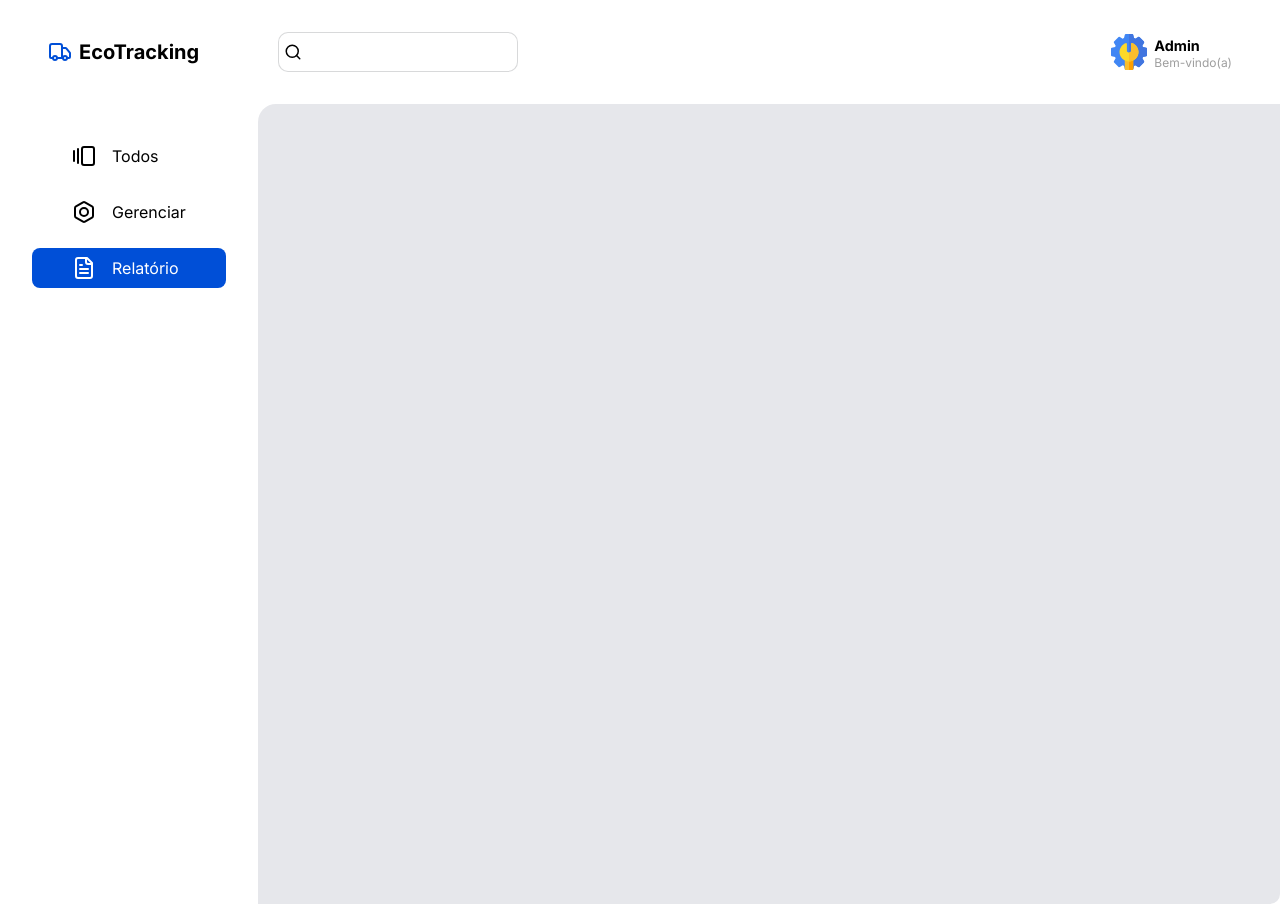
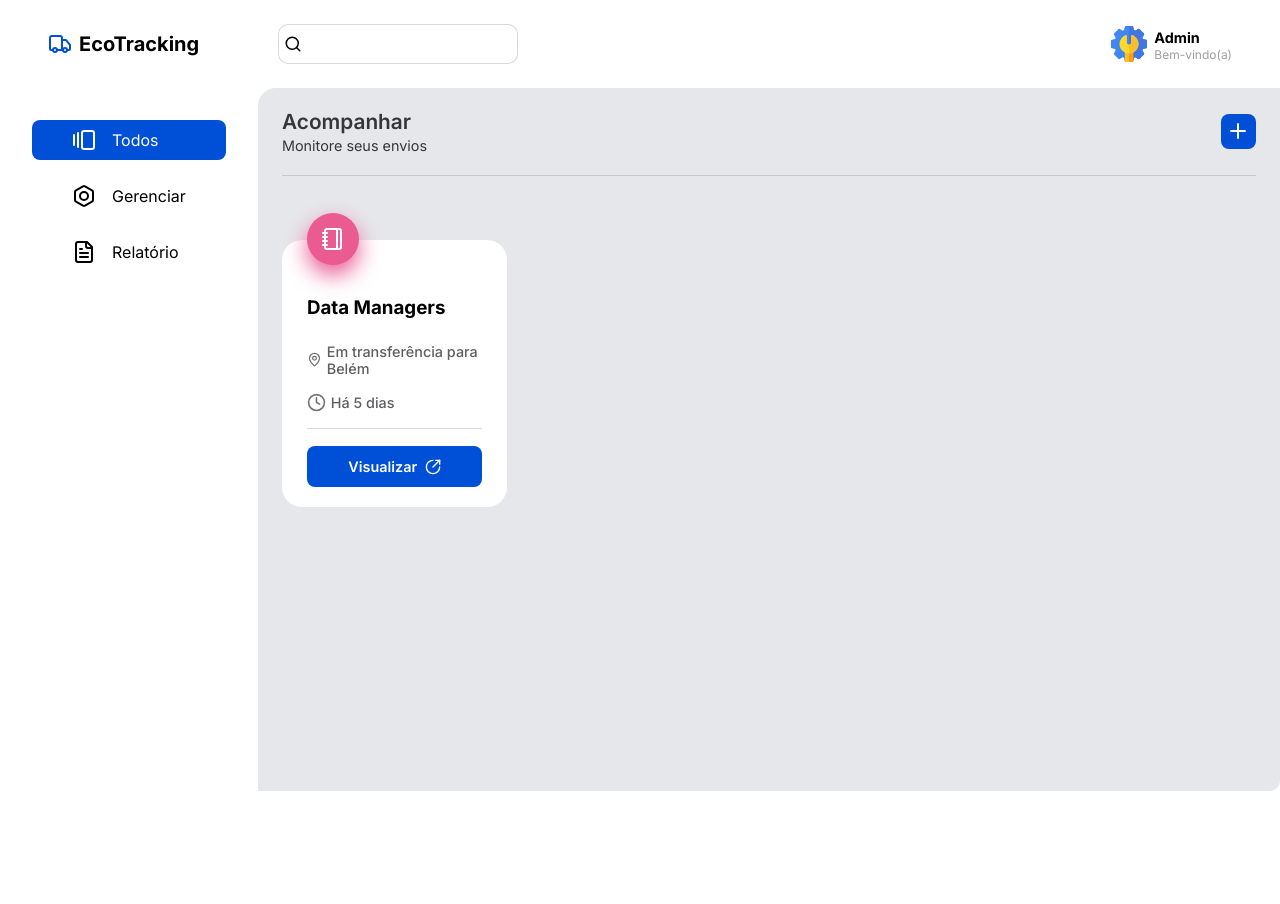
Before and after one commit to reury-cardoso/react-tracking-api, a React (Vite) app: page / in a window 1280 px wide. After the commit the page ends 800 px from the top, so only its background shows below. Built offline with nearby package versions, Linux system fonts and the light colour scheme.

Commit message:
:two: feat: added second section and elements

```diff
--- a/src/components/header/header.css
+++ b/src/components/header/header.css
@@ -2,7 +2,7 @@ header {
   display: flex;
   justify-content: space-between;
   align-items: center;
-  padding: 2rem 3rem;
+  padding: 1.5rem 3rem;
 
 }
 
--- /dev/null
+++ b/src/components/itemCard/itemCard.css
@@ -0,0 +1,69 @@
+.card {
+  border-radius: 20px;
+  background: #fff;
+  padding: 2.5rem 1.5625rem 1.25rem 1.5625rem;
+  position: relative;
+}
+
+.cardIcon {
+  display: flex;
+  justify-content: center;
+  align-items: center;
+
+  background: #ea5b92;
+  padding: 14px;
+  filter: drop-shadow(0px 10px 11px #ea5b92);
+  border-radius: 50%;
+  position: absolute;
+  top: -1.65rem;
+}
+
+.cardBody {
+  display: flex;
+  flex-direction: column;
+  margin-top: 1rem;
+  justify-content: center;
+  padding-bottom: 1rem;
+  border-bottom: 1px solid rgba(112, 114, 118, 0.25);
+}
+
+.cardBodyPlus {
+  margin-top: 1.5rem;
+  display: flex;
+  flex-direction: column;
+  gap: 1rem;
+
+  .cardBPIcons {
+    display: flex;
+    gap: 0.3rem;
+    align-items: center;
+    span {
+      font-size: 0.9rem;
+      font-weight: 500;
+      color: #5f5e61;
+    }
+  }
+}
+
+#manageTracking {
+  width: 100%;
+  border: none;
+  color: #fff;
+  display: flex;
+  align-items: center;
+  gap: .5rem;
+  padding: 0.5rem 2.5rem;
+  border-radius: 8px;
+  background-color: #004fd7;
+  font-weight: 600;
+  justify-content: center;
+  padding: 12px 0;
+  transition: background-color 0.3s;
+  font-size: .9rem;
+  margin: 1.1rem 0 0;
+  cursor: pointer;
+
+  &:hover {
+    background-color: #003aa3;
+  }
+}
--- /dev/null
+++ b/src/components/itemCard/itemCard.jsx
@@ -0,0 +1,30 @@
+import "./itemCard.css";
+import { Notebook, MapPin, Clock, CircleArrowOutUpRight } from "lucide-react";
+
+function ItemCard() {
+  return (
+    <div className="card">
+      <div className="cardIcon">
+        <Notebook className="icon" size={24} color="#fff" />
+      </div>
+      <div className="cardBody">
+        <h1>Data Managers</h1>
+        <div className="cardBodyPlus">
+          <div className="cardBPIcons">
+            <MapPin size={19} color="#707276" />
+            <span>Em transferência para Belém</span>
+          </div>
+          <div className="cardBPIcons">
+            <Clock size={19} color="#707276" />
+            <span>Há 5 dias</span>
+          </div>
+        </div>
+      </div>
+      <button id="manageTracking">
+        Visualizar <CircleArrowOutUpRight size={16} color="#fff" />
+      </button>
+    </div>
+  );
+}
+
+export default ItemCard;
--- a/src/components/mainSection/mainSection.css
+++ b/src/components/mainSection/mainSection.css
@@ -1,7 +1,5 @@
 .mainSection {
   display: flex;
-  /* height: 85.6%; */
-  height: 100%;
 }
 
 .sectionOne {
@@ -12,5 +10,7 @@
   border-radius: 18px 0px 10px 0px;
   background-color: #e6e7eb;
   width: 100%;
+  min-height: 87.9vh;
+  overflow-y: auto;
   margin-left: 1.75rem;
 }
--- a/src/components/mainSection/mainSection.jsx
+++ b/src/components/mainSection/mainSection.jsx
@@ -1,4 +1,5 @@
 import SectionOne from "../sectionOne/sectionOne";
+import SectionTwo from "../sectionTwo/sectionTwo";
 import "./mainSection.css";
 
 function MainSection() {
@@ -7,7 +8,9 @@ function MainSection() {
       <section className="sectionOne">
         <SectionOne />
       </section>
-      <section className="sectionTwo"></section>
+      <section className="sectionTwo">
+        <SectionTwo />
+      </section>
     </section>
   );
 }
--- a/src/components/sectionOne/sectionOne.css
+++ b/src/components/sectionOne/sectionOne.css
@@ -13,11 +13,19 @@
     gap: 1rem;
     padding: 0.5rem 2.5rem;
     border-radius: 8px;
-    transition: background 0.2s;
+    transition: background-color 0.3s;
+    cursor: pointer;
+
+    &:hover {
+      background-color: #f5f5f5;
+    }
   }
 }
 
 .selectedOption {
-  background: #004fd7;
+  background-color: #004fd7;
   color: #fff;
+  &:hover {
+    background-color: #0445b4 !important;
+  }
 }
--- a/src/components/sectionOne/sectionOne.jsx
+++ b/src/components/sectionOne/sectionOne.jsx
@@ -4,7 +4,7 @@ import { GalleryHorizontalEnd, Bolt, FileText } from 'lucide-react';
 function SectionOne() {
   return (
     <div className="stockOptions">
-      <div className="allPackets">
+      <div className="allPackets selectedOption">
         <GalleryHorizontalEnd size={24} />
         <span>Todos</span>
       </div>
@@ -12,7 +12,7 @@ function SectionOne() {
         <Bolt size={24} />
         <span>Gerenciar</span>
       </div>
-      <div className="reportAll selectedOption">
+      <div className="reportAll">
         <FileText size={24}/>
         <span>Relatório</span>
       </div>
--- a/src/components/sectionTwo/sectionTwo.css
+++ b/src/components/sectionTwo/sectionTwo.css
@@ -0,0 +1,51 @@
+#trackingMain {
+  padding: 1.3rem 1.5rem;
+}
+
+#InfoUp {
+  display: flex;
+  justify-content: space-between;
+  border-bottom: 1px solid rgba(112, 114, 118, 0.25);
+  padding-bottom: 1.3rem;
+  align-items: center;
+
+  #addButton {
+    display: flex;
+    align-items: center;
+    justify-content: center;
+    background-color: #004fd7;
+    border: none;
+    width: 2.2rem;
+    height: 2.2rem;
+    border-radius: 8px;
+    transition: background-color 0.3s;
+    cursor: pointer;
+
+    &:hover {
+      background-color: #003ea6;
+
+    }
+  }
+}
+
+.trackingText {
+  display: flex;
+  flex-direction: column;
+  gap: 0.2rem;
+  span {
+    font-size: 1.3rem;
+    font-weight: 600;
+    color: #363638;
+  }
+  p {
+    font-size: 0.9rem;
+    color: #363638;
+  }
+}
+
+#cardGallery {
+  display: grid;
+  grid-template-columns: repeat(4, 1fr);
+  gap: 2.5rem 1.5rem;
+  padding: 4rem 0 1.5625rem 0;
+}
--- a/src/components/sectionTwo/sectionTwo.jsx
+++ b/src/components/sectionTwo/sectionTwo.jsx
@@ -0,0 +1,24 @@
+import ItemCard from "../itemCard/itemCard";
+import "./sectionTwo.css";
+import { Plus } from "lucide-react";
+
+function SectionTwo() {
+  return (
+    <main id="trackingMain">
+      <div id="InfoUp">
+        <div className="trackingText">
+          <span>Acompanhar</span>
+          <p>Monitore seus envios</p>
+        </div>
+        <button id="addButton">
+          <Plus size={24} color="#fff" />
+        </button>
+      </div>
+      <div id="cardGallery">
+        <ItemCard />
+      </div>
+    </main>
+  );
+}
+
+export default SectionTwo;
```
